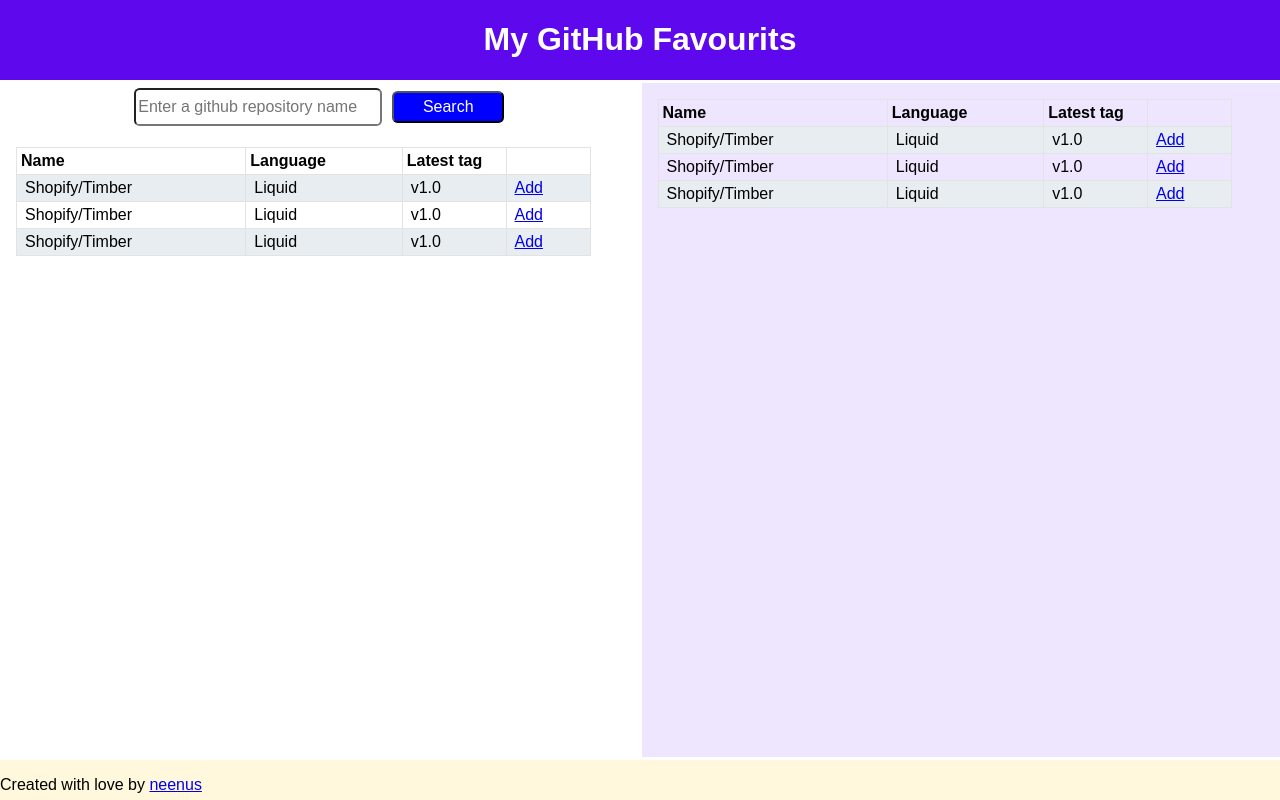
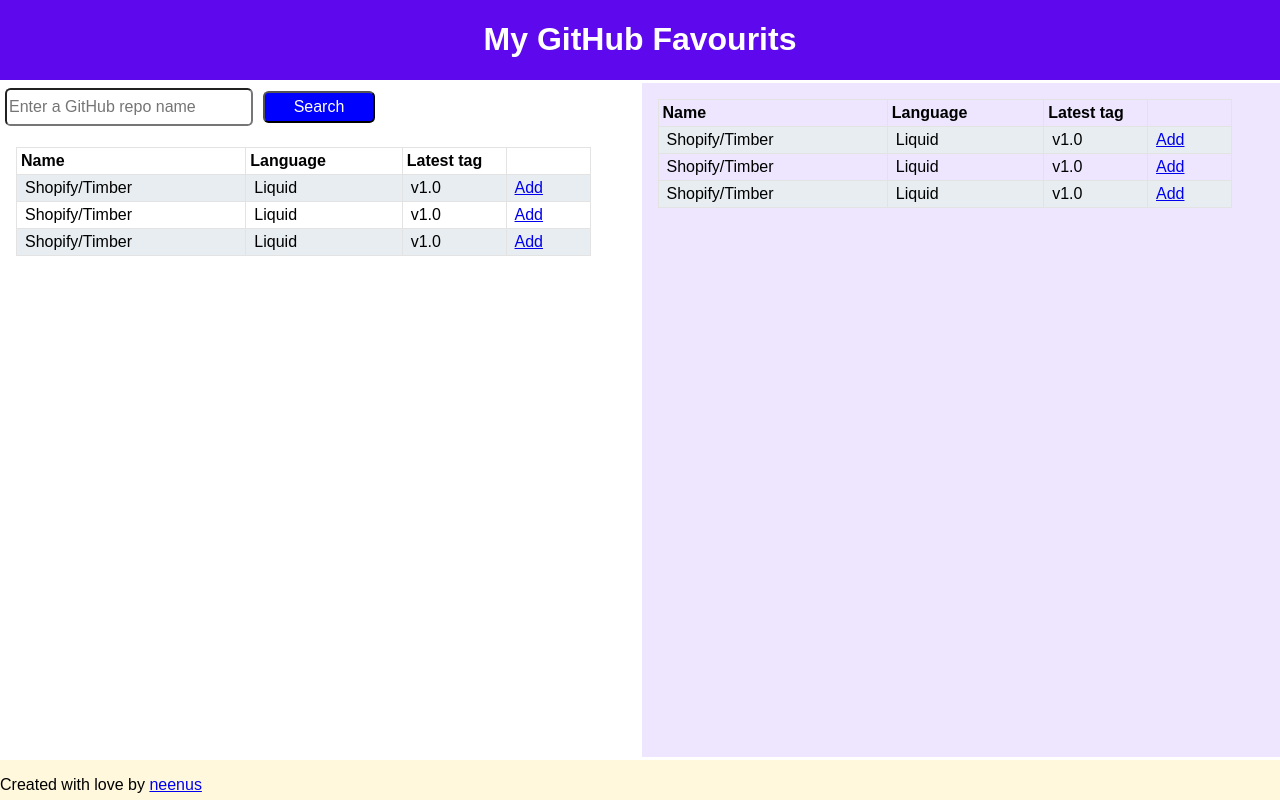
Before and after one commit to neenus/github_repository_search, a React (Create React App) app: page / in a window 1280 px wide. Built offline with nearby package versions, Linux system fonts and the light colour scheme.

Commit message:
onchange and onsubmit functions defined

```diff
--- a/package.json
+++ b/package.json
@@ -3,6 +3,7 @@
   "version": "0.1.0",
   "private": true,
   "dependencies": {
+    "axios": "^0.18.0",
     "react": "^16.5.1",
     "react-dom": "^16.5.1",
     "react-scripts": "1.1.5",
--- a/src/App.js
+++ b/src/App.js
@@ -1,19 +1,58 @@
 import React, { Component } from 'react';
+
+// import axios
+// import axios from 'axios';
+
+// import CSS files
 import './App.css';
 import './components/_table.css';
-import SearchBar from './components/_search-bar.js';
-import Table from './components/_table';
+
+// Import components
+// import SearchBar from './components/_search-bar.js';
+import Table from './components/_table.js';
 
 class App extends Component {
+  constructor(props) {
+    super(props);
+
+    // set initial state
+    this.state = {value: ''};
+  }
+
+  // componentDidMount(){
+  //   console.log("compnentDidMount <App />");
+  //   // console.log(searchBox);
+  // }
   render() {
     return (
       <div className="container">
         <header className="header">
-          {/* <img src={logo} className="App-logo" alt="logo" /> */}
           <h1 className="App-title">My GitHub Favourits</h1>
         </header>
           <div className="sidebar-left">
-          <SearchBar></SearchBar>
+          <form onSubmit={this.handleSubmit}>
+            <input
+              name="searchBox"
+              id="search-box"
+              type="text"
+              placeholder="Enter a GitHub repo name"
+              value={this.state.value}
+              onChange={this.handleChange}
+              >
+            </input>
+          {/* <input id="search-btn" type="submit" value="Search"/> */}
+          <input
+            // onChange={this.handleChange}
+            id="search-btn"
+            name="search"
+            type='submit'
+            value='Search'>
+          </input>
+        </form>
+          {/* <SearchBar
+            formSubmitHandler={this.handleSubmit}
+          >
+          </SearchBar> */}
           <div className="search-results">
           <Table></Table>
         </div>
@@ -30,6 +69,23 @@ class App extends Component {
       </div>
     );
   }
+
+  handleChange = (event) => {
+    this.setState({
+      value: event.target.value
+    });
+  }
+
+  handleSubmit = (event) => {
+    event.preventDefault();
+    const input = event.target.searchBox.value
+    alert(input)
+    this.setState({
+      value: '',
+    })
+    // console.log(`input after setting state is: ${input.value}`);
+
+  }
 }
 
 export default App;
--- a/src/components/_search-bar.js
+++ b/src/components/_search-bar.js
@@ -5,8 +5,24 @@ export default class SearchBar extends Component{
   render(){
     return(
       <div className="search-bar">
-          <input id="search-box" type="text" placeholder="Enter a github repository name"></input>
-          <button id="search-btn" name="search">Search</button>
+        <form onSubmit={this.props.formSubmitHandler}>
+          <input
+            name="searchBox"
+            id="search-box"
+            type="text"
+            placeholder="Enter a GitHub repo name"
+            // onChange={this.props.searchBoxHandler}
+            >
+          </input>
+          {/* <input id="search-btn" type="submit" value="Search"/> */}
+          <button
+            // onClick={this.props.formSubmitHandler}
+            id="search-btn"
+            name="search">
+            Search
+          </button>
+        </form>
+
       </div>
     )
   }
--- a/src/components/_table.js
+++ b/src/components/_table.js
@@ -5,7 +5,6 @@ class Table extends Component {
   render(){
 
     return(
-
     <table>
       <tr>
         <th>Name</th>
@@ -33,7 +32,7 @@ class Table extends Component {
       </tr>
   </table>
 
-    )
+    );
   }
 
 }
```
Also changed, not shown: 1 other file (tests, documents, lock files or other folders).
